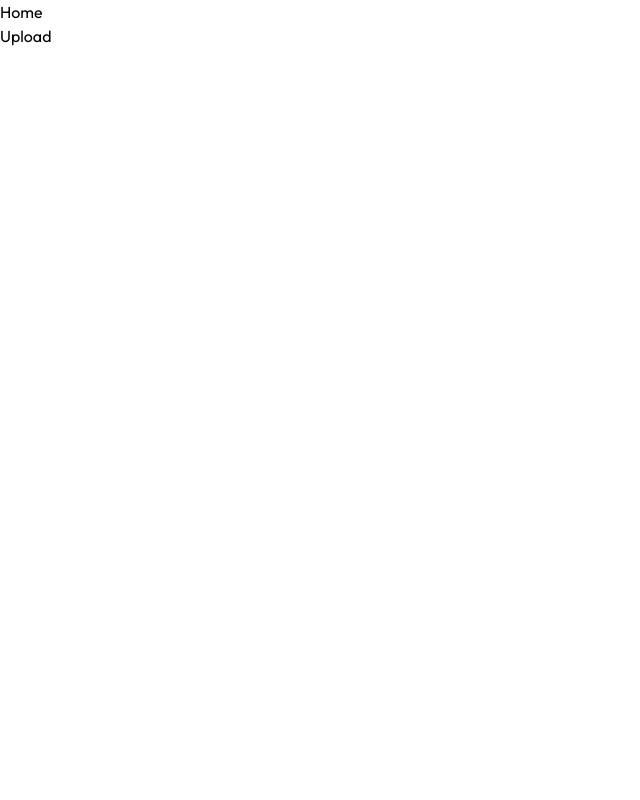
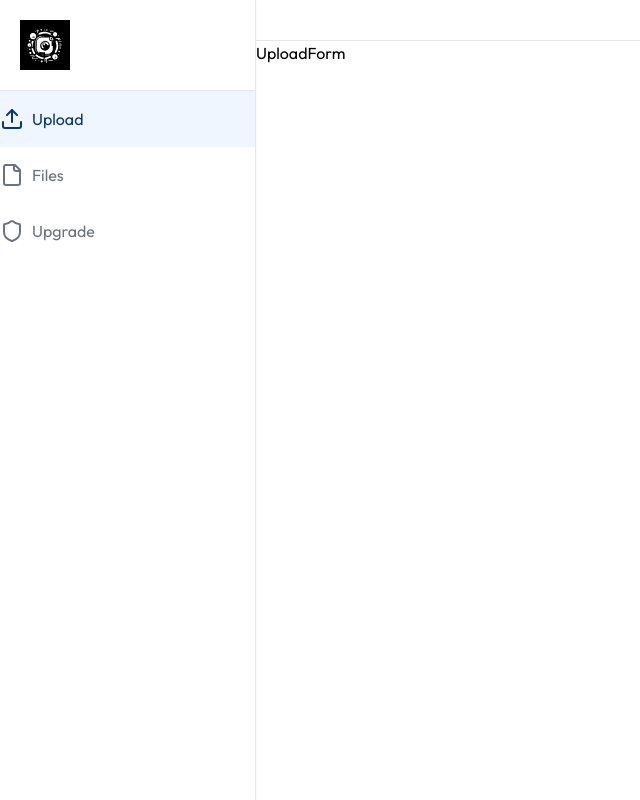
Before and after one commit to Madhu-mac/Snapshare, a Next.js app: page /upload in a window 1280 px wide. Shown: the whole page, without its empty margins (0-640 px from the left). Built offline with nearby package versions, Linux system fonts and the light colour scheme.

Commit message:
added sidenav & TopHeader

```diff
--- a/app/(dashboard)/(routes)/layout.js
+++ /dev/null
@@ -1,12 +0,0 @@
-import React from 'react'
-
-export default function layout({children}) {
-  return (
-
-      <div>
-        <h2>Home</h2>
-        {children}
-      </div>
-
-  )
-}
--- /dev/null
+++ b/app/(dashboard)/(routes)/upgrade/page.js
@@ -0,0 +1,7 @@
+import React from 'react'
+
+export default function Upgrade() {
+  return (
+    <div>Upgrade</div>
+  )
+}
--- /dev/null
+++ b/app/(dashboard)/(routes)/upload/_components/UploadForm.js
@@ -0,0 +1,7 @@
+import React from 'react'
+
+export default function UploadForm() {
+  return (
+    <div>UploadForm</div>
+  )
+}
--- a/app/(dashboard)/(routes)/upload/page.js
+++ b/app/(dashboard)/(routes)/upload/page.js
@@ -1,7 +1,11 @@
 import React from 'react'
+import UploadForm from './_components/UploadForm'
 
 export default function Upload() {
   return (
-    <div>Upload</div>
+    <div>
+      <h2></h2>
+      <UploadForm />
+    </div>
   )
 }
--- a/app/(dashboard)/_components/Sidenav.js
+++ b/app/(dashboard)/_components/Sidenav.js
@@ -1,15 +1,11 @@
+"use client"
 import { File, Shield, Upload } from 'lucide-react'
 import Image from 'next/image'
-import React from 'react'
+import React, { useState } from 'react'
 
 export default function Sidenav() {
   const menuList =[
-    {
-      id: 1,
-      name: 'Upload',
-      icon: Upload,
-      path: 'upload'
-    },
+
     {
       id: 1,
       name: 'Upload',
@@ -29,15 +25,20 @@ export default function Sidenav() {
       path: '/upgrade'
     },
   ]
+
+  const [activeIndex, setActiveIndex] = useState(0)
   return (
-    <div>
-      <div>
-        <Image src='/logo.svg' width={150} />
+    <div className=' shadow-sm border-r h-full'>
+      <div className=' p-5 border-b'>
+        <Image src='/logo.svg' height={50} width={50} />
       </div>
       <div className='flex flex-col float-left w-full'>
       {menuList.map((item, index) =>(
-        <button className=' flex gap-2 p-4 px-0
-         hover:bg-gray-100 w-full'>
+        <button className= {`flex gap-2 p-4 px-0
+         hover:bg-gray-100 w-full
+          text-gray-500
+          ${activeIndex == index ? 'bg-blue-50 text-primary': null}`}
+          onClick={() => setActiveIndex(index)}>
           <item.icon />
           <h2>{item.name}</h2>
         </button>
--- /dev/null
+++ b/app/(dashboard)/_components/TopHeader.js
@@ -0,0 +1,15 @@
+import { UserButton } from '@clerk/nextjs'
+import { AlignJustify } from 'lucide-react'
+import Image from 'next/image'
+import React from 'react'
+
+export default function TopHeader() {
+  return (
+    <div className=' flex p-5 border-b items-center justify-between
+    md:justify-end'>
+      <AlignJustify className=' md:hidden'/>
+      <Image src='/logo.svg' width={50} height={50} className='md:hidden'/>
+      <UserButton />
+    </div>
+  )
+}
--- /dev/null
+++ b/app/(dashboard)/layout.js
@@ -0,0 +1,19 @@
+import React from 'react'
+import Sidenav from './_components/Sidenav'
+import TopHeader from './_components/TopHeader'
+
+export default function layout({children}) {
+  return (
+
+      <div>
+       <div className='h-full w-64 flex-col fixed inset-y-0 z-50 md:flex hidden'>
+        <Sidenav />
+       </div>
+       <div className='md:ml-64'>
+        <TopHeader />
+        {children}
+        </div>
+      </div>
+
+  )
+}
--- a/package.json
+++ b/package.json
@@ -10,6 +10,7 @@
   },
   "dependencies": {
     "@clerk/nextjs": "^4.27.6",
+    "lucide-react": "^0.294.0",
     "next": "14.0.4",
     "react": "^18",
     "react-dom": "^18"
```
Also changed, not shown: 1 other file (tests, documents, lock files or other folders).
